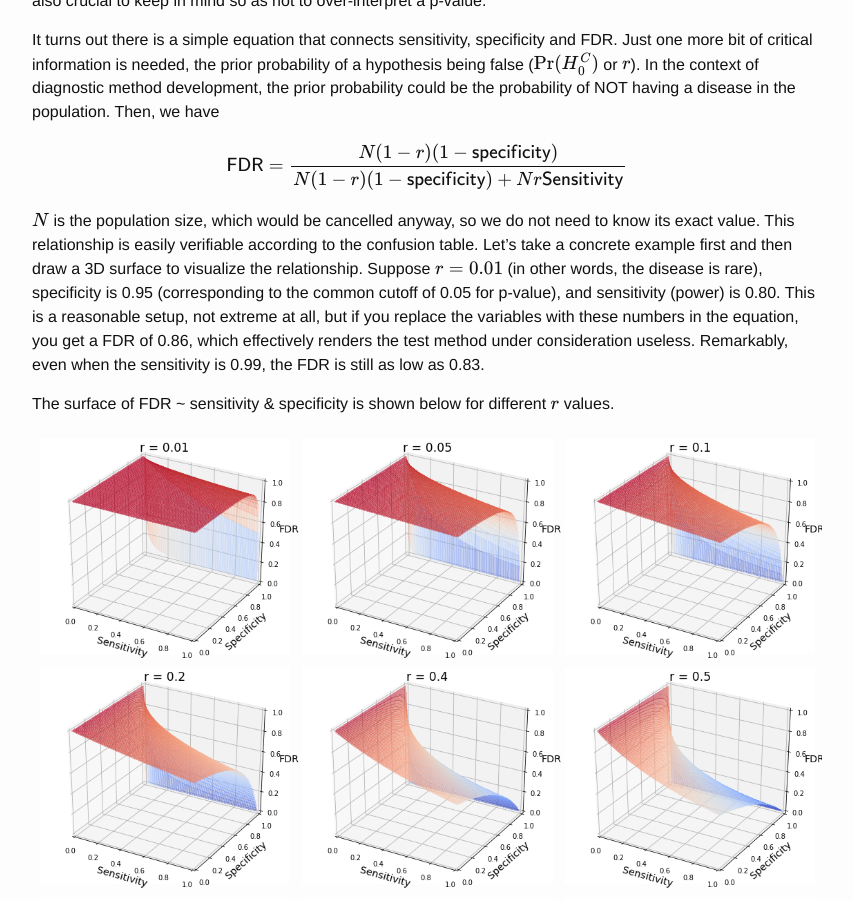
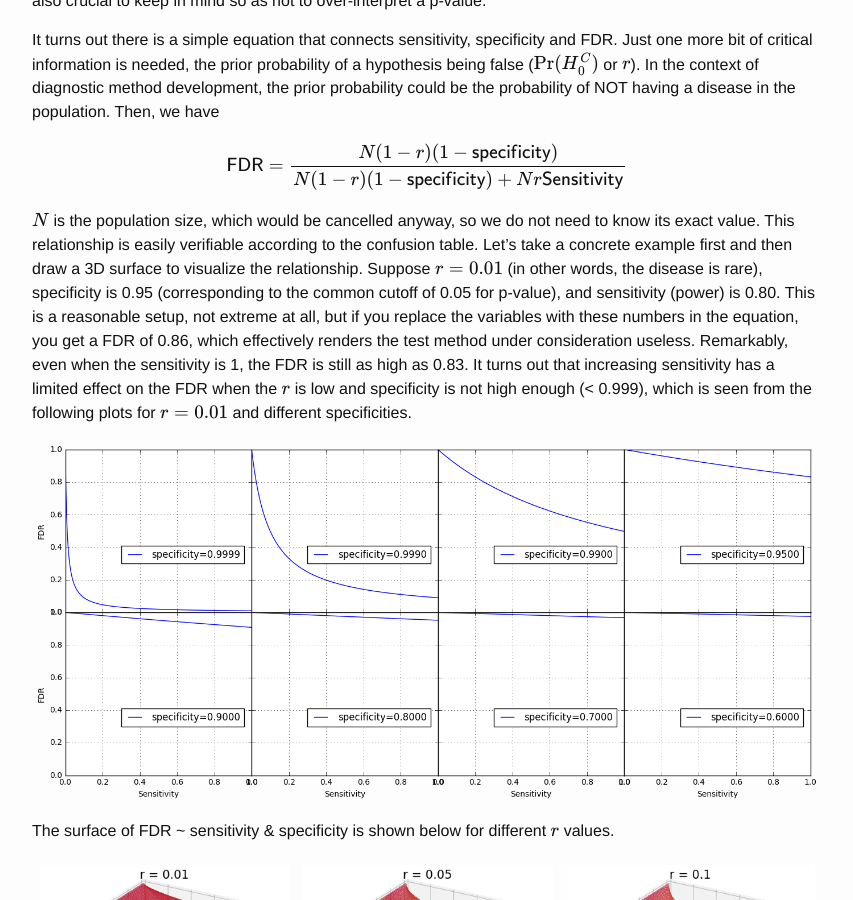
Before and after one commit to zyxue/zyxue.github.io, a Jekyll site: the page built from _posts/2018-05-15-on-p-value-and-FDR.md, in a window 1280 px wide and 900 px high, scrolled down 3157 px. Shown: the whole window, without its empty margins (213-1066 px from the left). Built offline with Jekyll 4.4.1, drawn with Linux system fonts in a browser that asks for light colours; formulas are drawn with MathJax 3; comment, search, counter and statistics services are not loaded.

Commit message:
commented FDR vs sensitivity with fixed rate and specificity

```diff
--- a/_posts/2018-05-15-on-p-value-and-FDR.md
+++ b/_posts/2018-05-15-on-p-value-and-FDR.md
@@ -275,12 +275,17 @@ rare), specificity is 0.95 (corresponding to the common cutoff of 0.05 for
 p-value), and sensitivity (power) is 0.80. This is a reasonable setup, not
 extreme at all, but if you replace the variables with these numbers in the
 equation, you get a FDR of 0.86, which effectively renders the test method under
-consideration useless. Remarkably, even when the sensitivity is 0.99, the FDR is
-still as low as 0.83.
+consideration useless. Remarkably, even when the sensitivity is 1, the FDR is
+still as high as 0.83. It turns out that increasing sensitivity has a limited
+effect on the FDR when the $r$ is low and specificity is not high enough (<
+0.999), which is seen from the following plots for $r=0.01$ and different
+specificities.
+
+<img src="/assets/FDR_sensitivity.png" alt="FDR vs sensitivity" />
 
 The surface of FDR ~ sensitivity & specificity is shown below for different $r$ values.
 
-<img src="/assets/FDR_sensitivity_specificity.png" />
+<img src="/assets/FDR_sensitivity_specificity.png" alt="FDR vs sensitivity and specificity"/>
 
 Note when $r = 0.01$ or low in general, FDR is mostly near 1 until specificity
 becomes extremely high, which explains <a
@@ -294,7 +299,7 @@ href="https://github.com/zyxue/sutton-barto-rl-exercises/blob/master/stats/relat
 target="_blank">here</a>. In it, I also plotted FDR ~ rate & sensitivity for
 different specificities.
 
-<img src="/assets/FDR_rate_sensitivity.png" />
+<img src="/assets/FDR_rate_sensitivity.png" alt="FDR vs rate and sensitivity" />
 
 Note when the specificity is very high (0.9999 or 0.9999, in other words, p <
 0.0001 or p < 0.001), then the surface is mostly around 0 unless when the rate
```
Also changed, not shown: assets/FDR_sensitivity.png (added).
